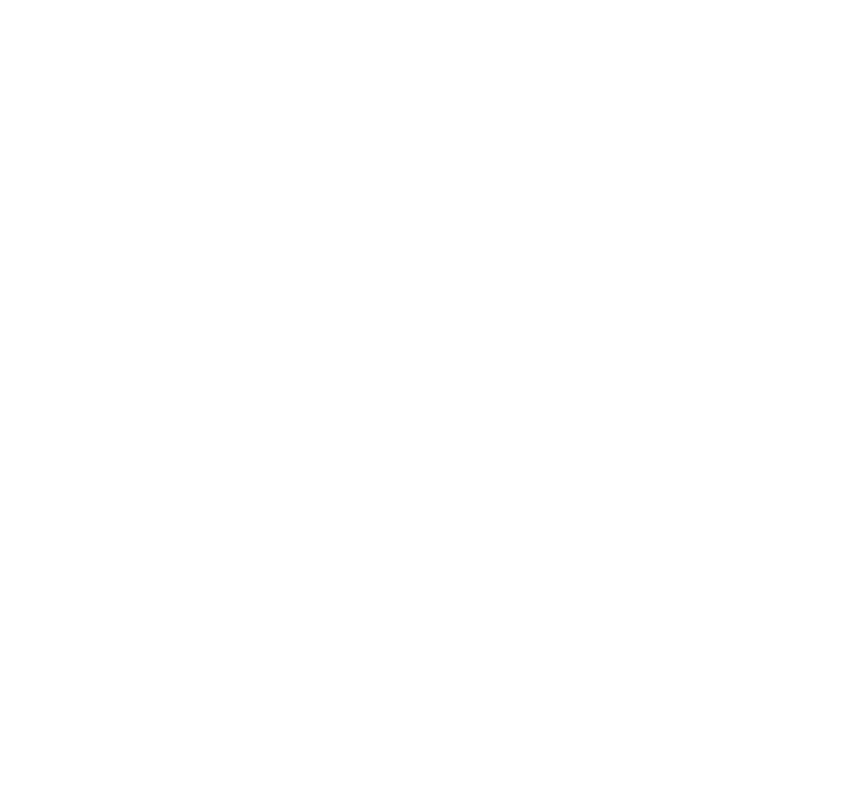
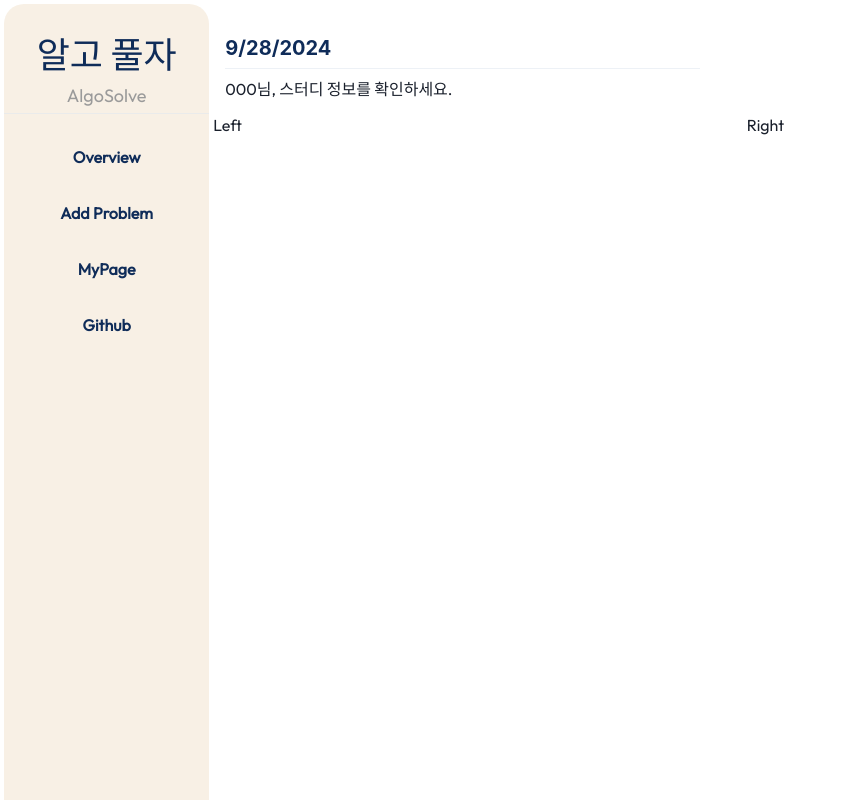
Before and after one commit to YeSeul-0w0/algo_solve, a React (Create React App) app: page /algo_solve/main/overview in a window 1280 px wide. Before the commit this address had no page. Shown: the top 800 px of the page, without its empty margins (0-843 px from the left). Built offline with nearby package versions, Linux system fonts and the light colour scheme.

Commit message:
feat: create overview basic structure

```diff
--- /dev/null
+++ b/src/component/Overview/Overview.tsx
@@ -0,0 +1,17 @@
+import React from "react";
+import { Grid, GridItem } from "@chakra-ui/react";
+import Title from "../Title/Title";
+
+const Overview: React.FC = () => {
+	return (
+		<Grid templateColumns="repeat(2, 1fr)" templateRows="1fr 10fr">
+			<GridItem colSpan={2} marginTop={9} marginLeft={3} marginBottom={3}>
+				<Title description="스터디 정보를 확인하세요." />
+			</GridItem>
+			<GridItem>Left</GridItem>
+			<GridItem>Right</GridItem>
+		</Grid>
+	);
+};
+
+export default Overview;
--- a/src/component/Router.tsx
+++ b/src/component/Router.tsx
@@ -2,13 +2,16 @@
 import React from "react";
 import Main from "./Main";
 import Loading from "./Loading";
+import Overview from "./Overview/Overview";
 
 const Router: React.FC = () => {
 	return (
 		<BrowserRouter basename="algo_solve">
 			<Routes>
 				<Route path="/" element={<Loading />} />
-				<Route path="/main" element={<Main />}></Route>
+				<Route path="/main" element={<Main />}>
+					<Route path="overview" element={<Overview />} />
+				</Route>
 			</Routes>
 		</BrowserRouter>
 	);
--- a/src/component/Title/Title.tsx
+++ b/src/component/Title/Title.tsx
@@ -1,7 +1,11 @@
 import React from "react";
 import { Divider, Flex, Heading, Text } from "@chakra-ui/react";
 
-const Title: React.FC = () => {
+interface Props {
+	description: string;
+}
+
+const Title: React.FC<Props> = ({ description }) => {
 	const currentDate = new Date().toLocaleDateString();
 	return (
 		<Flex direction="column">
@@ -10,7 +14,7 @@
 			</Heading>
 			<Divider width="45%" />
 			<Text fontSize="md" marginTop={2}>
-				000님, (변경내용)
+				000님, {description}
 			</Text>
 		</Flex>
 	);
--- a/src/component/layout/Sidebar.tsx
+++ b/src/component/layout/Sidebar.tsx
@@ -1,7 +1,13 @@
 import React from "react";
 import { Button, Divider, Flex, Text, VStack } from "@chakra-ui/react";
+import { useNavigate } from "react-router-dom";
 
 const Sidebar: React.FC = () => {
+	const navigate = useNavigate();
+
+	const overviewHandler = () => {
+		navigate("overview"); // '/a' 경로로 이동
+	};
 	return (
 		<Flex height="100%" direction="column" alignItems="center">
 			<Flex mt={6} direction="column" alignItems="center">
@@ -14,7 +20,12 @@
 			</Flex>
 			<Divider mt={1} />
 			<VStack width="100%" align="stretch" spacing={4} mt={6}>
-				<Button variant="ghost" color="navy" _hover={{ bg: "beige" }}>
+				<Button
+					variant="ghost"
+					color="navy"
+					_hover={{ bg: "beige" }}
+					onClick={overviewHandler}
+				>
 					Overview
 				</Button>
 				<Button variant="ghost" color="navy" _hover={{ bg: "beige" }}>
```
